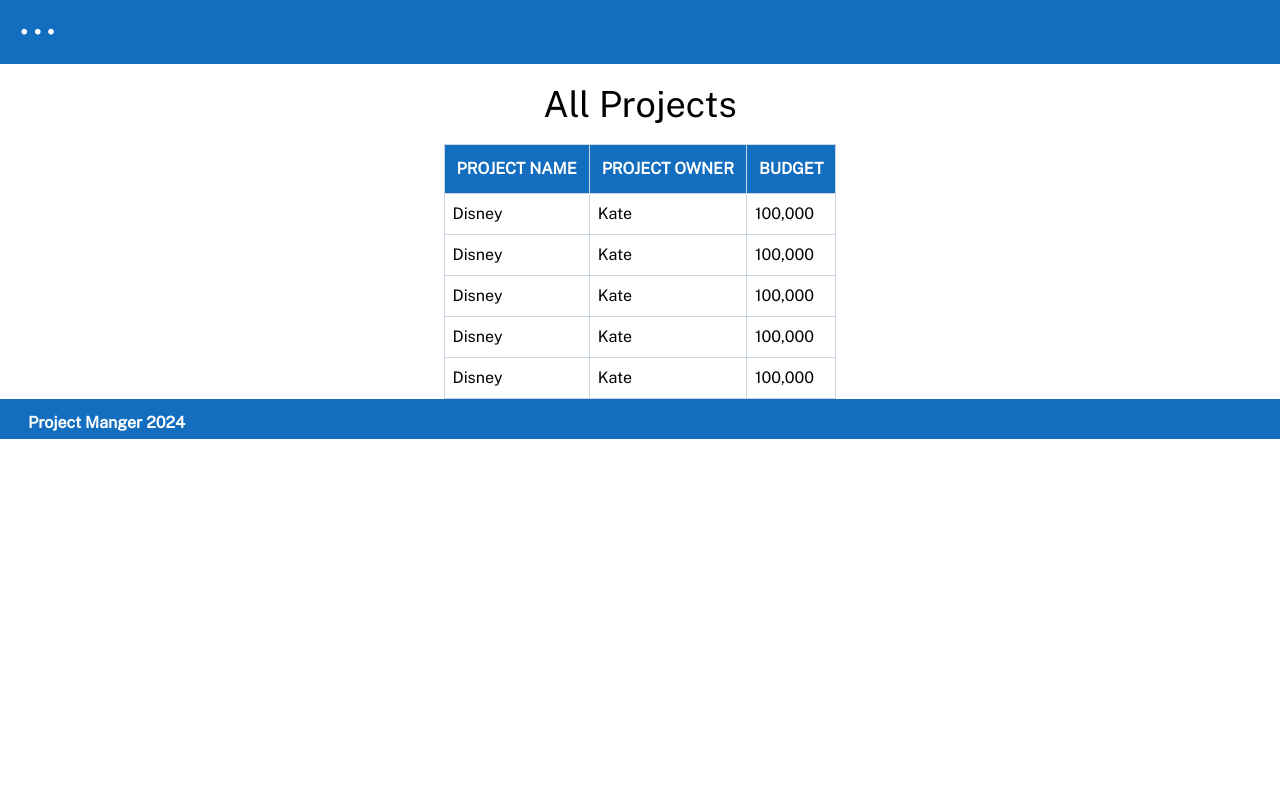
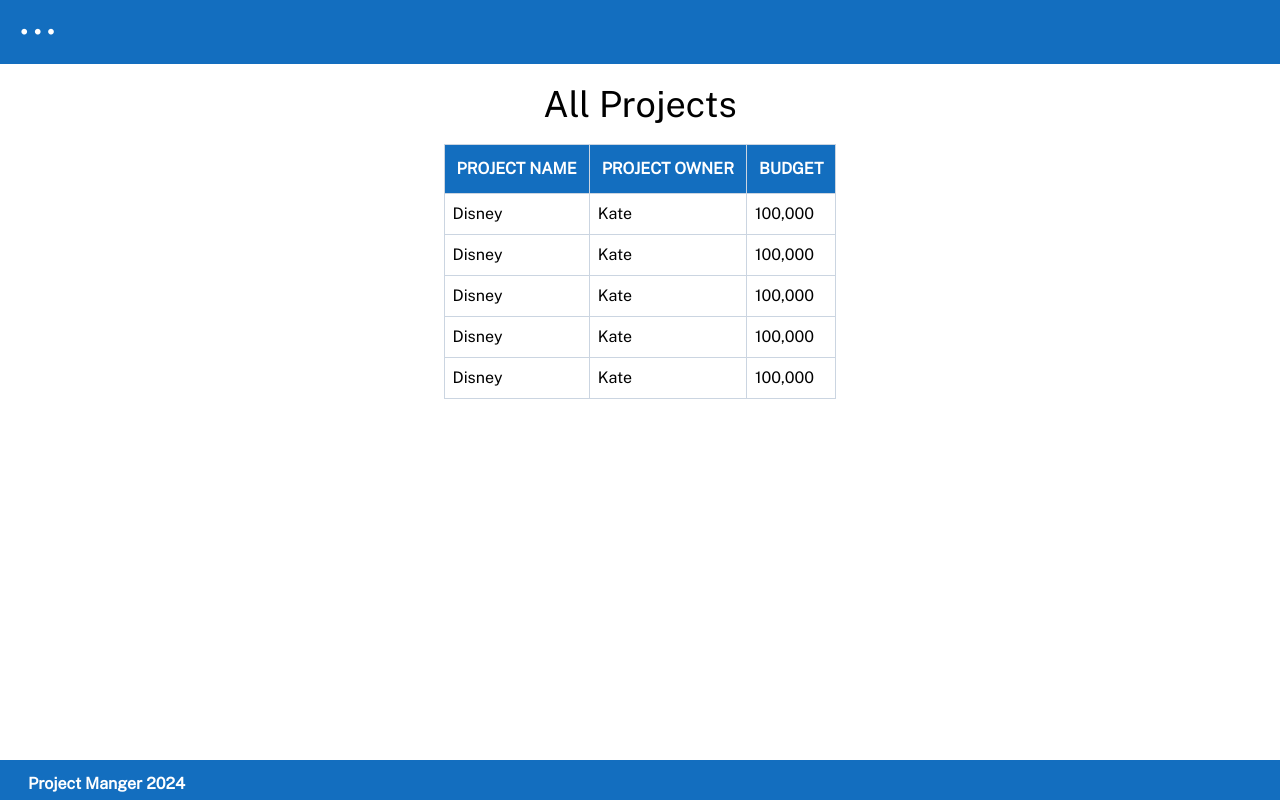
Before and after one commit to Katie-Davies/projectbudgetmanager, a React (Create React App) app in the folder Frontend/: page /allprojects in a window 1280 px wide. Built offline with nearby package versions, Linux system fonts and the light colour scheme.

Commit message:
change layout

```diff
--- a/Frontend/src/pages/AllProjects.tsx
+++ b/Frontend/src/pages/AllProjects.tsx
@@ -7,7 +7,7 @@
     { projectName: 'Disney', projectOwner: 'Kate', budget: '100,000' },
   ]
   return (
-    <div className="flex justify-center flex-col content-center flex-wrap">
+    <div className="flex justify-start flex-col content-center flex-wrap flex-grow">
       <h1 className="text-4xl m-5 text-center">All Projects</h1>
       <table className="table-auto border-collapse border border-slate-400 ">
         <thead>
```
